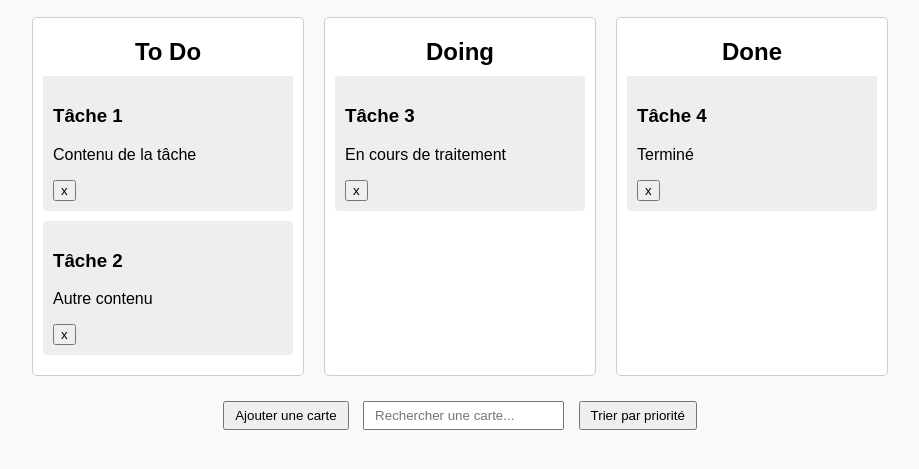
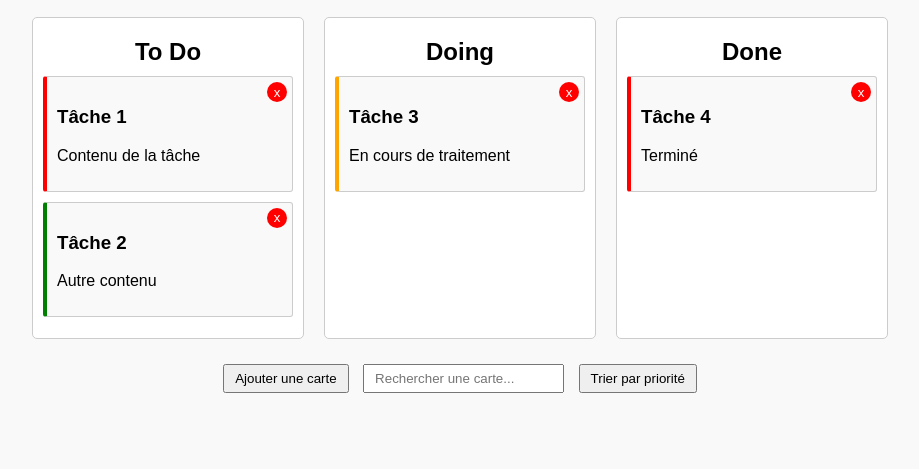
Before and after one commit to MulawkB/TP-Tableau-Kanban---Projet-Collaboratif-, a plain HTML site: page index.html in a window 1280 px wide. Shown: the part 81-550 px from the top of the page, without its empty margins (180-1099 px from the left). Drawn offline with Linux system fonts and the light colour scheme.

Commit message:
add deleted card functionnality to the add card

```diff
--- a/script.js
+++ b/script.js
@@ -99,6 +99,8 @@ window.addEventListener("DOMContentLoaded", () => {
       const todoColumn = document.querySelector("[data-status='todo']");
       todoColumn.appendChild(newCard);
 
+      DelCard(newCard);
+
       newCard.addEventListener("dragstart", (event) => {
         const cardId = event.target.getAttribute("data-id");
         event.dataTransfer.setData("text/plain", cardId);
--- a/style.css
+++ b/style.css
@@ -47,3 +47,37 @@ body {
     margin: 5px;
     padding: 5px 10px;
   }
+
+  .card {
+    position: relative;
+    border: 1px solid #ccc;
+    background-color: #f9f9f9;
+  }
+
+  .card[data-priority="high"] {
+    border-left: 4px solid red;
+  }
+
+  .card[data-priority="medium"] {
+    border-left: 4px solid orange;
+  }
+
+  .card[data-priority="low"] {
+    border-left: 4px solid green;
+  }
+
+  .delete-btn {
+    position: absolute;
+    top: 5px;
+    right: 5px;
+
+    width: 20px;
+    height: 20px;
+
+    background-color: red;
+    color: white;
+
+    border: none;
+    border-radius: 50%;
+    cursor: pointer;
+  }
```
